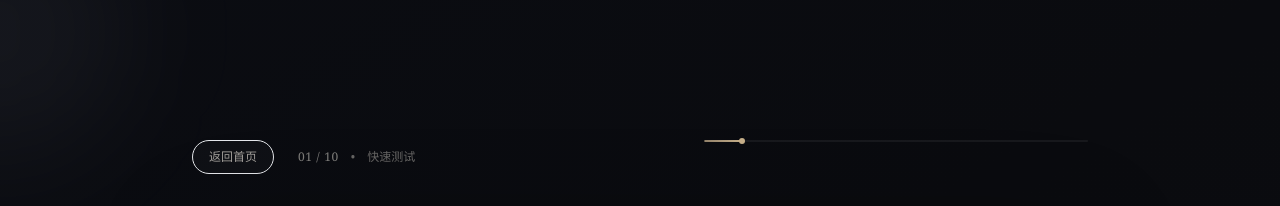
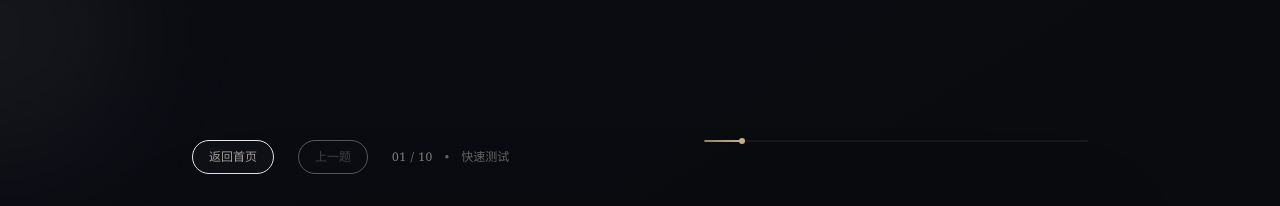
Before and after one commit to shimuxia/music-personality-h5, a React (Vite) app: page / in a window 1280 px wide. Both pictures are taken after a click on the button "开始快速测试". Shown: the top 206 px of the page. Built offline with nearby package versions, Linux system fonts and the light colour scheme.

Commit message:
feat: add previous question navigation

```diff
--- a/src/App.tsx
+++ b/src/App.tsx
@@ -14,7 +14,7 @@ const COPY_RESET_MS = 2200
 function App() {
   const [view, setView] = useState<ViewState>('home')
   const [currentQuestionIndex, setCurrentQuestionIndex] = useState(0)
-  const [selectedOptions, setSelectedOptions] = useState<QuestionOption[]>([])
+  const [answers, setAnswers] = useState<Array<QuestionOption | null>>([])
   const [result, setResult] = useState<ResultProfile | null>(null)
   const [hasCopied, setHasCopied] = useState(false)
   const [copyFailed, setCopyFailed] = useState(false)
@@ -40,14 +40,14 @@ function App() {
 
   const handleStart = () => {
     setCurrentQuestionIndex(0)
-    setSelectedOptions([])
+    setAnswers([])
     setResult(null)
     setView('quiz')
   }
 
   const handleRestart = () => {
     setCurrentQuestionIndex(0)
-    setSelectedOptions([])
+    setAnswers([])
     setResult(null)
     setHasCopied(false)
     setCopyFailed(false)
@@ -57,13 +57,15 @@ function App() {
   }
 
   const handleSelectOption = (option: QuestionOption) => {
-    const nextSelections = [...selectedOptions, option]
-    setSelectedOptions(nextSelections)
+    const nextAnswers = [...answers]
+    nextAnswers[currentQuestionIndex] = option
+    setAnswers(nextAnswers)
 
     const isLastQuestion = currentQuestionIndex === questions.length - 1
 
     if (isLastQuestion) {
-      const quizResult = resolveQuizResult(nextSelections, resultProfiles)
+      const completedAnswers = nextAnswers.filter((answer): answer is QuestionOption => Boolean(answer))
+      const quizResult = resolveQuizResult(completedAnswers, resultProfiles)
       setResult(quizResult)
       setView('result')
       return
@@ -72,16 +74,21 @@ function App() {
     setCurrentQuestionIndex((index) => index + 1)
   }
 
+  const handlePreviousQuestion = () => {
+    setCurrentQuestionIndex((index) => Math.max(0, index - 1))
+  }
+
   const handleCopyShareText = async () => {
     if (!result) {
       return
     }
 
     const shareLine = result.shareLine || result.subtitle
-    const shareText = `我测出的天命音符是 ${result.note}「${result.title}」
+    const shareText = `${result.note}「${result.title}」
+
 ${shareLine}
 
-来测你的天命音符：
+测你的天命音符：
 https://music-personality-h5.vercel.app/`
 
     try {
@@ -147,8 +154,10 @@ https://music-personality-h5.vercel.app/`
           <QuizPage
             currentIndex={currentQuestionIndex}
             question={questions[currentQuestionIndex]}
+            selectedOption={answers[currentQuestionIndex]}
             total={questions.length}
             onRestart={handleRestart}
+            onPrevious={handlePreviousQuestion}
             onSelect={handleSelectOption}
           />
         )}
--- a/src/pages/QuizPage.tsx
+++ b/src/pages/QuizPage.tsx
@@ -4,19 +4,24 @@ import type { Question, QuestionOption } from '../types/quiz'
 interface QuizPageProps {
   currentIndex: number
   question: Question
+  selectedOption?: QuestionOption | null
   total: number
   onRestart: () => void
+  onPrevious: () => void
   onSelect: (option: QuestionOption) => void
 }
 
 export function QuizPage({
   currentIndex,
   question,
+  selectedOption,
   total,
   onRestart,
+  onPrevious,
   onSelect,
 }: QuizPageProps) {
   const progress = ((currentIndex + 1) / total) * 100
+  const canGoPrevious = currentIndex > 0
 
   return (
     <main className="mx-auto flex min-h-[calc(100vh-2rem)] w-full max-w-4xl flex-col justify-center py-6">
@@ -28,6 +33,14 @@ export function QuizPage({
             className="rounded-full border border-white/8 bg-white/[0.02] px-4 py-2 text-xs text-mist/65 transition-all duration-200 hover:border-white/12 hover:bg-white/[0.04] hover:-translate-y-0.5"
           >
             返回首页
+          </button>
+          <button
+            type="button"
+            onClick={onPrevious}
+            disabled={!canGoPrevious}
+            className="rounded-full border border-white/8 bg-white/[0.02] px-4 py-2 text-xs text-mist/65 transition-all duration-200 hover:-translate-y-0.5 hover:border-white/12 hover:bg-white/[0.04] disabled:cursor-not-allowed disabled:opacity-35 disabled:hover:translate-y-0 disabled:hover:border-white/8 disabled:hover:bg-white/[0.02]"
+          >
+            上一题
           </button>
           <div className="flex items-center gap-3 text-xs text-mist/50">
             <span className="font-medium tabular-nums tracking-wider">
@@ -64,12 +77,20 @@ export function QuizPage({
           <p className="mt-5 max-w-xl text-[15px] leading-[1.6] text-mist/65 font-light">{question.scene}</p>
 
           <div className="mt-12 grid gap-3 sm:grid-cols-2 lg:gap-4">
-            {question.options.map((option, index) => (
+            {question.options.map((option, index) => {
+              const isSelected = selectedOption?.id === option.id
+
+              return (
                 <button
                   key={option.id}
                   type="button"
                   onClick={() => onSelect(option)}
-                className="group relative rounded-2xl border border-white/6 bg-white/[0.015] p-5 text-left transition-all duration-250 hover:-translate-y-0.5 hover:border-sand/20 hover:bg-white/[0.04] hover:shadow-[0_4px_20px_rgba(0,0,0,0.08)] active:scale-[0.99] focus:outline-none focus:ring-2 focus:ring-sand/25 focus:ring-offset-2 focus:ring-offset-transparent animate-[optionFade_300ms_ease-out_forwards] opacity-0"
+                  className={`group relative rounded-2xl border p-5 text-left transition-all duration-250 hover:-translate-y-0.5 hover:border-sand/20 hover:bg-white/[0.04] hover:shadow-[0_4px_20px_rgba(0,0,0,0.08)] active:scale-[0.99] focus:outline-none focus:ring-2 focus:ring-sand/25 focus:ring-offset-2 focus:ring-offset-transparent animate-[optionFade_300ms_ease-out_forwards] opacity-0 ${
+                    isSelected
+                      ? 'border-sand/35 bg-sand/[0.055] shadow-[0_0_0_1px_rgba(214,196,162,0.08)]'
+                      : 'border-white/6 bg-white/[0.015]'
+                  }`}
+                  aria-pressed={isSelected}
                   style={{
                     animationDelay: `${index * 60 + 150}ms`
                   }}
@@ -79,17 +100,18 @@ export function QuizPage({
 
                   <div className="relative z-10">
                     <div className="flex items-start justify-between mb-3">
-                    <span className="text-[9px] uppercase tracking-[0.3em] text-mist/35 font-medium">
+                      <span className={`text-[9px] uppercase tracking-[0.3em] font-medium ${isSelected ? 'text-sand/75' : 'text-mist/35'}`}>
                         {option.label}
                       </span>
-                    <div className="h-1.5 w-1.5 rounded-full bg-white/8 transition-all duration-200 group-hover:bg-sand/50"></div>
+                      <div className={`h-1.5 w-1.5 rounded-full transition-all duration-200 group-hover:bg-sand/50 ${isSelected ? 'bg-sand/70' : 'bg-white/8'}`}></div>
                     </div>
-                  <p className="text-[14px] leading-[1.5] text-mist/80 group-hover:text-mist/90 transition-colors font-light">
+                    <p className={`text-[14px] leading-[1.5] transition-colors font-light ${isSelected ? 'text-mist/95' : 'text-mist/80 group-hover:text-mist/90'}`}>
                       {option.text}
                     </p>
                   </div>
                 </button>
-            ))}
+              )
+            })}
           </div>
         </div>
       </GlassPanel>
```
Lines whose indentation alone changed are shown as unchanged.
